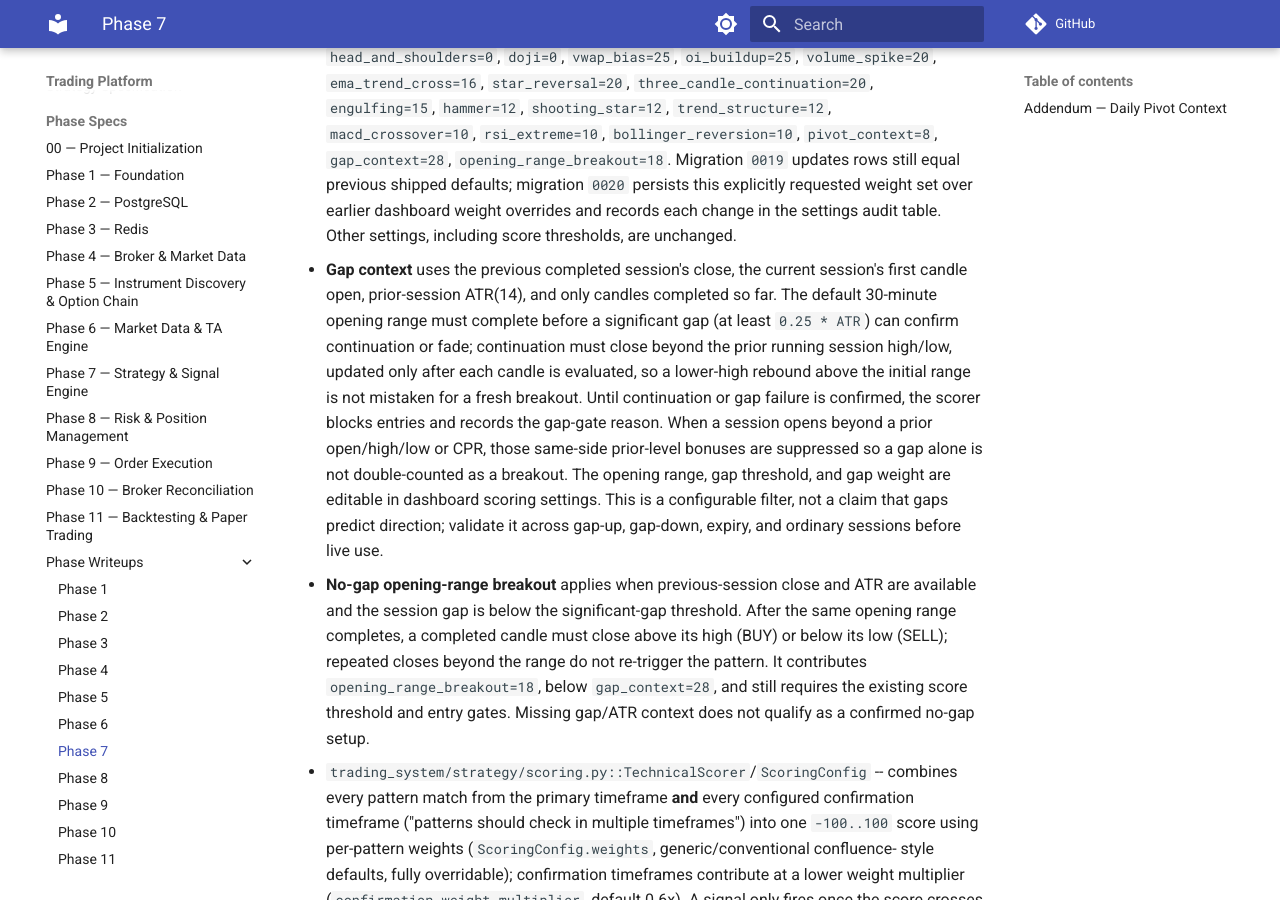
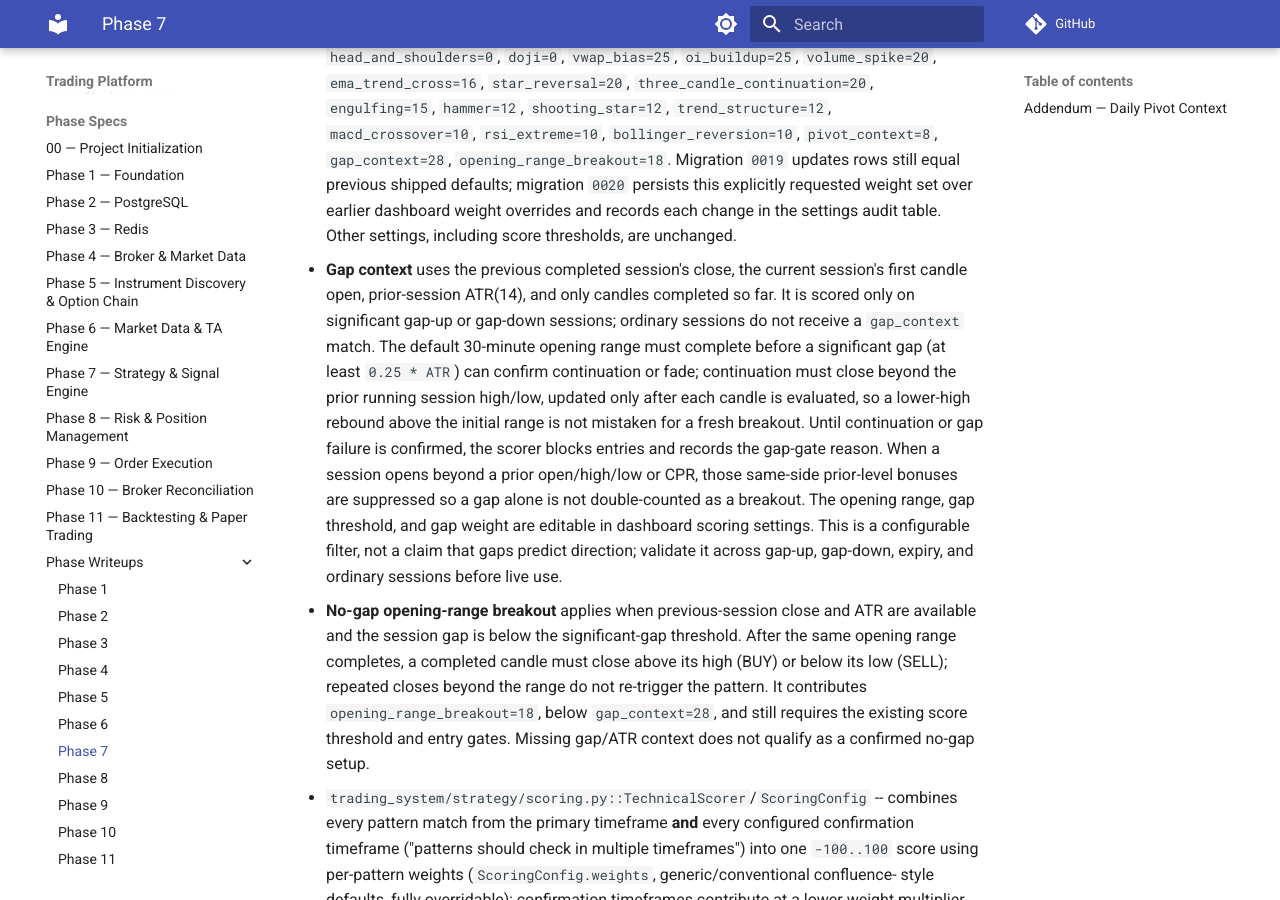
Before and after one commit to VictorG1422/docs, an MkDocs documentation site: the page built from docs/trading-platform/phases/phase-07-strategy-signal.md, in a window 1280 px wide and 900 px high, scrolled down 2441 px. Built offline with MkDocs 1.6.1 and Material for MkDocs 9.7.7, drawn with Linux system fonts in a browser that asks for light colours; comment, search, counter and statistics services are not loaded.

Commit message:
Clarify gap context applies to gap sessions
Co-authored-by: Copilot <223556219+Copilot@users.noreply.github.com>

```diff
--- a/docs/trading-platform/phases/phase-07-strategy-signal.md
+++ b/docs/trading-platform/phases/phase-07-strategy-signal.md
@@ -130,7 +130,9 @@ Signal --> SignalRepository (PostgreSQL, status="RISK_CHECK_PENDING")
     unchanged.
   - **Gap context** uses the previous completed session's close, the
     current session's first candle open, prior-session ATR(14), and only
-    candles completed so far. The default 30-minute opening range must
+    candles completed so far. It is scored only on significant gap-up or
+    gap-down sessions; ordinary sessions do not receive a `gap_context`
+    match. The default 30-minute opening range must
     complete before a significant gap (at least `0.25 * ATR`) can confirm
     continuation or fade; continuation must close beyond the prior running
     session high/low, updated only after each candle is evaluated, so a
```
